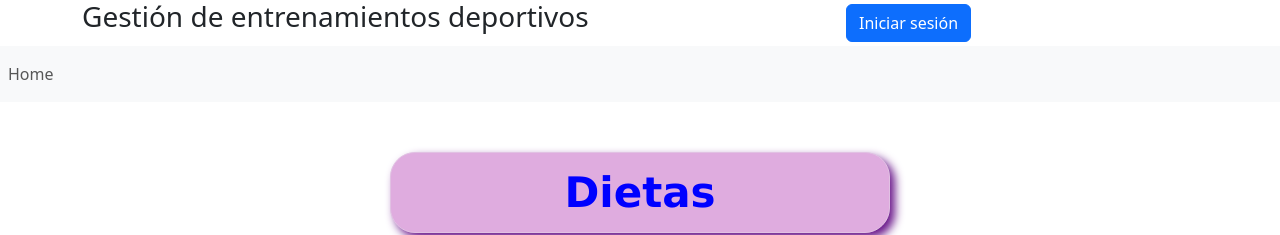
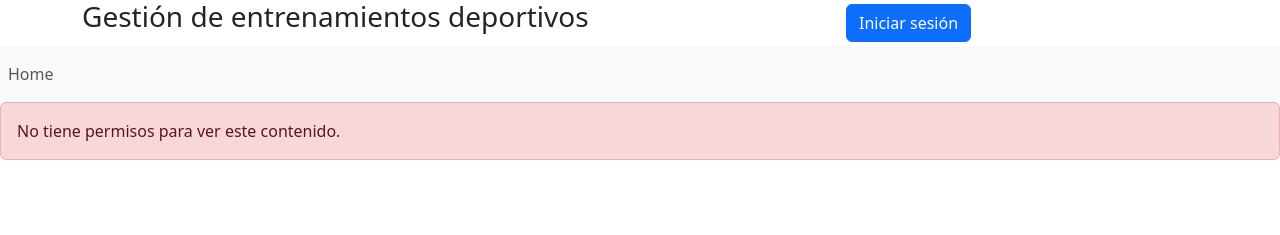
Before and after one commit to SII-Informatica-UMA/ciklum-bytebandits, an Angular app: page /dietas in a window 1280 px wide. Shown: the top 235 px of the page. Built offline with nearby package versions, Linux system fonts and the light colour scheme.

Commit message:
visualización privada dietas

```diff
--- a/src/app/dieta-principal/dieta-principal.component.html
+++ b/src/app/dieta-principal/dieta-principal.component.html
@@ -1,7 +1,7 @@
 <html>
 <head><title>ByteBandits</title></head>
 <body>
-<div class="container">
+<div class="container" *ngIf="usuarioSesion">
   <div>
     <div>
       <header id="principal">
@@ -35,6 +35,9 @@
     </div>
   </div>
 </div>
+<div class="col-12" *ngIf="!usuarioSesion">
+  <p class="alert alert-danger">No tiene permisos para ver este contenido.</p>
+</div>
 
 </body>
 </html>
--- a/src/app/dieta-principal/dieta-principal.component.ts
+++ b/src/app/dieta-principal/dieta-principal.component.ts
@@ -7,6 +7,8 @@ import {DetalleDietaComponent} from '../detalle-dieta/detalle-dieta.component'
 import { RouterLink } from '@angular/router';
 import { FormsModule } from '@angular/forms';
 import { CommonModule } from '@angular/common';
+import { UsuariosService } from '../services/usuarios.service';
+
 
 @Component({
   selector: 'app-root',
@@ -20,10 +22,14 @@ export class DietaPrincipalComponent {
   dieta: Dieta [] = [];
   dietaElegida?: Dieta;
 
-  constructor(private dietaService: DietaService, private modalService: NgbModal) { }
+  constructor(private dietaService: DietaService, private usuarioService: UsuariosService, private modalService: NgbModal) { }
 
   ngOnInit(): void {
     this.dieta = this.dietaService.getDieta();
+  }
+
+  get usuarioSesion() {
+    return this.usuarioService.getUsuarioSesion();
   }
 
   elegirDieta(dieta: Dieta): void {
```
